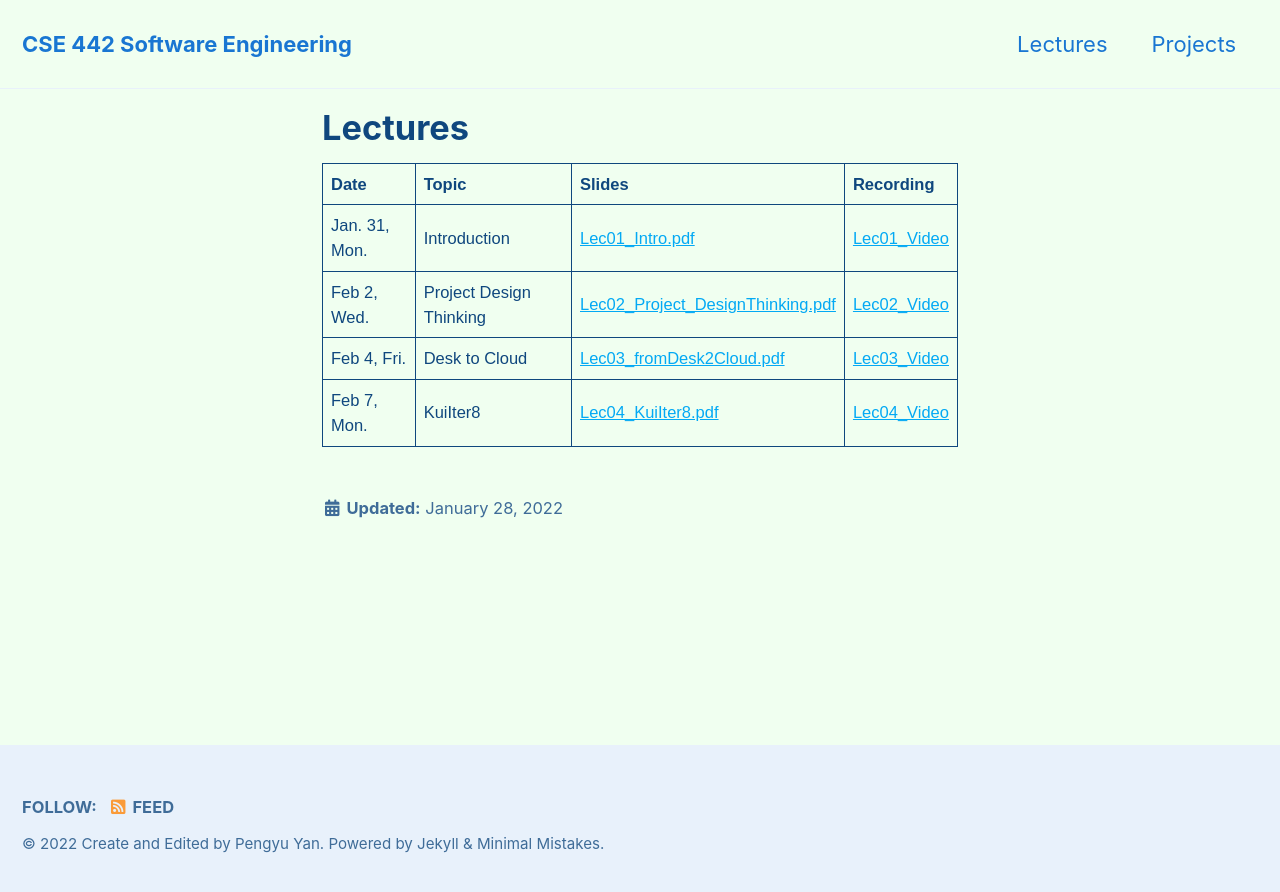
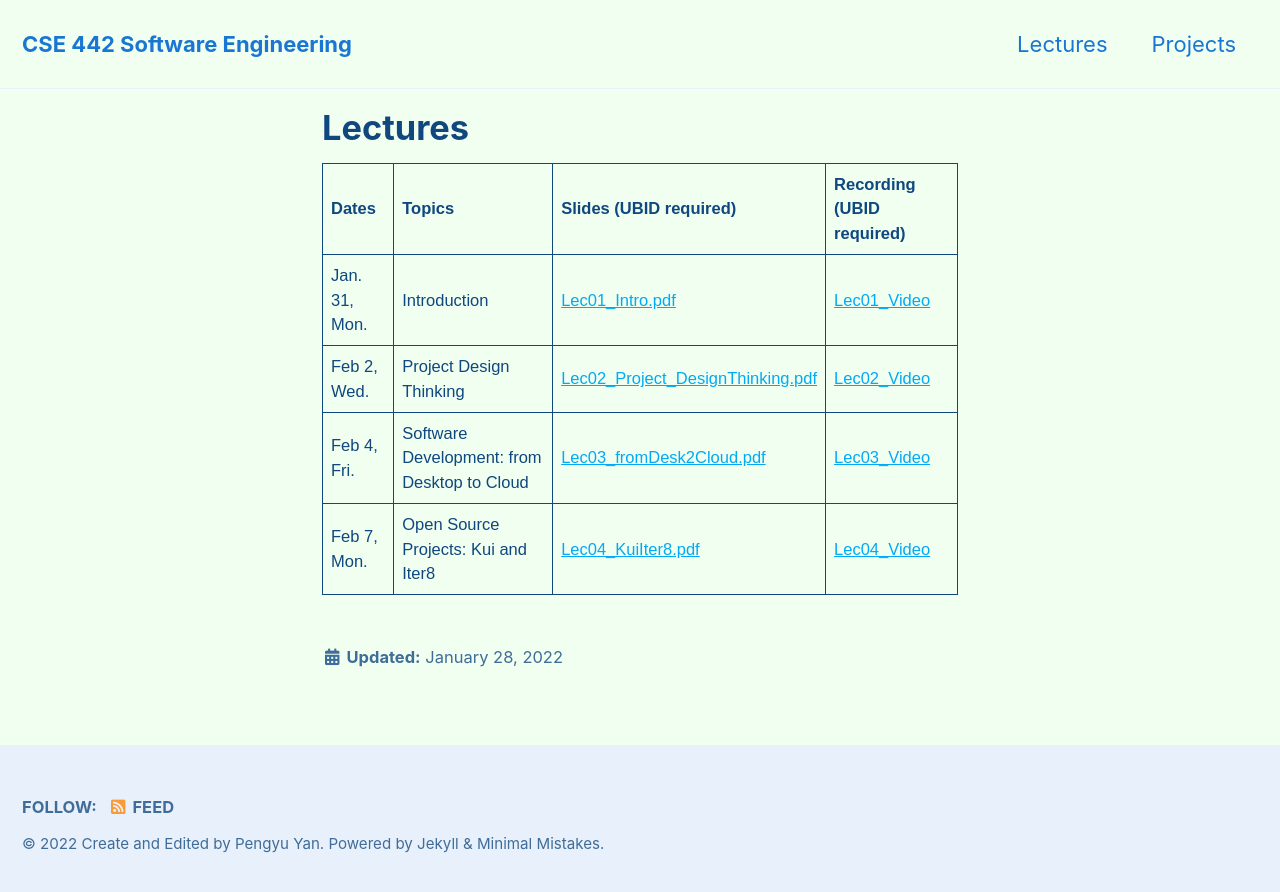
Before and after one commit to xlab-classes/cse442, a Jekyll site: the page built from _pages/lectures.md, in a window 1280 px wide. Shown: the top 892 px of the page. Built offline with Jekyll 4.4.1, drawn with Linux system fonts in a browser that asks for light colours; cached includes are drawn as plain includes.

Commit message:
Update lectures.md

```diff
--- a/_pages/lectures.md
+++ b/_pages/lectures.md
@@ -24,10 +24,10 @@ td, th {
 
 <table>
   <tr>
-    <th>Date</th>
-    <th>Topic</th>
-    <th>Slides</th>
-    <th>Recording</th>
+    <th>Dates</th>
+    <th>Topics</th>
+    <th>Slides (UBID required)</th>
+    <th>Recording (UBID required)</th>
   </tr>
   <tr>
     <td>Jan. 31, Mon.</td>
@@ -43,13 +43,13 @@ td, th {
   </tr>
   <tr>
     <td>Feb 4, Fri.</td>
-    <td>Desk to Cloud</td>
+    <td>Software Development: from Desktop to Cloud</td>
     <td><a href="https://buffalo.box.com/s/s57dy8ymlosd9v4cxmbly88rp0i1bwqk">Lec03_fromDesk2Cloud.pdf</a></td>
     <td><a href="https://buffalo.box.com/s/1e85mh96m5069yu4zafzmpwu4wc12pej">Lec03_Video</a></td>
   </tr>
   <tr>
     <td>Feb 7, Mon.</td>
-    <td>KuiIter8</td>
+    <td>Open Source Projects: Kui and Iter8</td>
     <td><a href="https://buffalo.box.com/s/fnqwimr8dr2btyh4gm0b9bxqggvixrbh">Lec04_KuiIter8.pdf</a></td>
     <td><a href="https://buffalo.box.com/s/ql6j1i0et5wfkoccxn7eeszmm7k0zqgx">Lec04_Video</a></td>
   </tr>
```
